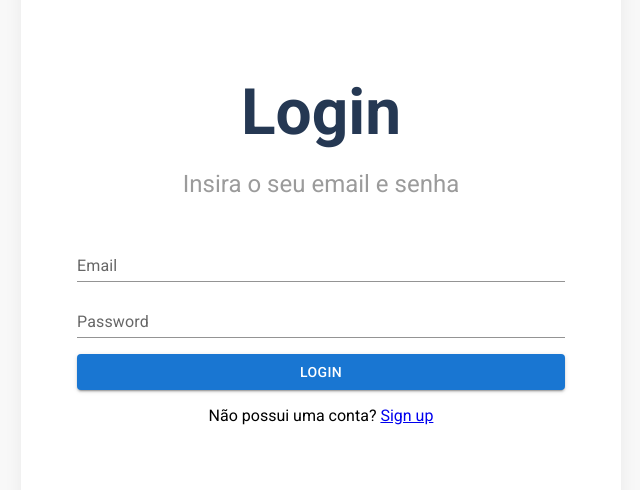
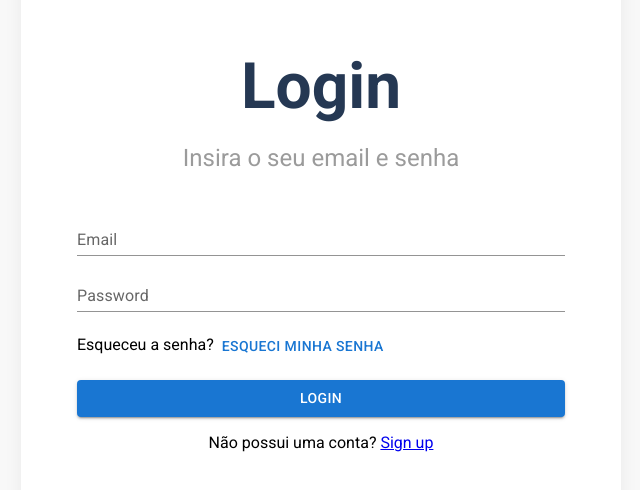
Before and after one commit to vitormrts/rate-me, a React (Create React App) app: page /auth/login in a window 1280 px wide. Shown: the part 150-640 px from the top of the page, without its empty margins (319-959 px from the left). Built offline with nearby package versions, Linux system fonts and the light colour scheme; no server answers.

Commit message:
add reset pass

```diff
--- a/src/components/auth/LoginForm/LoginForm.js
+++ b/src/components/auth/LoginForm/LoginForm.js
@@ -4,6 +4,9 @@ import content from "../../../content";
 import { yupResolver } from "@hookform/resolvers/yup";
 import { useForm } from "react-hook-form";
 import { Box, Button, TextField } from "@mui/material";
+import { sendPasswordResetEmail } from "firebase/auth";
+import { toast } from "react-toastify";
+import { auth } from "../../../services/firebase";
 
 const inputErrors = content.errors.input;
 
@@ -17,6 +20,7 @@ const LoginForm = ({ onSubmit, onSuccess, onError }) => {
     register,
     handleSubmit,
     formState: { errors },
+    getValues,
   } = useForm({
     resolver: yupResolver(schema),
   });
@@ -24,6 +28,19 @@ const LoginForm = ({ onSubmit, onSuccess, onError }) => {
   const onLogin = async (data) => {
     const { success } = await onSubmit(data);
     success ? onSuccess() : onError();
+  };
+
+  const onForgotPassword = async () => {
+    const email = getValues("email");
+    console.log(email);
+    if (!email) {
+      toast.error("Insira um email");
+      return;
+    }
+    toast.success(
+      `Um email foi enviado para ${email}. Verifique sua caixa de spam se necessário.`
+    );
+    await sendPasswordResetEmail(auth, email);
   };
 
   return (
@@ -51,6 +68,12 @@ const LoginForm = ({ onSubmit, onSuccess, onError }) => {
           />
         </Box>
         <Box mt={2}>
+          Esqueceu a senha?
+          <Button variant="text" onClick={onForgotPassword}>
+            Esqueci minha senha
+          </Button>
+        </Box>
+        <Box mt={2}>
           <Button type="submit" variant="contained" fullWidth>
             Login
           </Button>
--- a/src/components/bars/AppBar/AppBar.js
+++ b/src/components/bars/AppBar/AppBar.js
@@ -11,7 +11,7 @@ const AppBar = () => {
 
   const onLogoutClick = useCallback(() => {
     logout();
-    toast.success("Successfully logout");
+    toast.success("Saiu com sucesso");
     navigate("/");
   }, [logout]);
 
```
